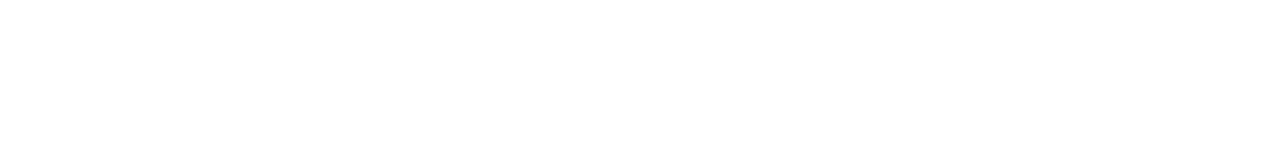
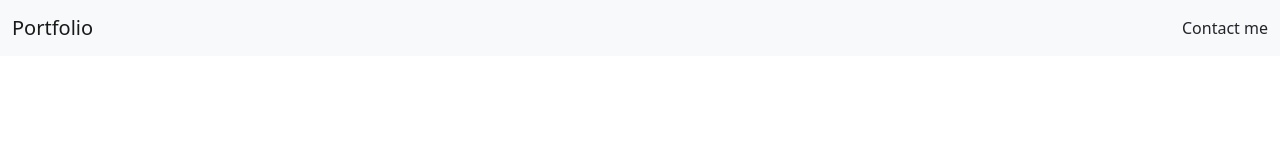
Before and after one commit to DOITA07-Ericchi/bootstrap-html-freelancer, a plain HTML site: page index.html in a window 1280 px wide. Drawn offline with nearby package versions, Linux system fonts and the light colour scheme.

Commit message:
Navbar fatta, più o meno

```diff
--- a/index.html
+++ b/index.html
@@ -9,10 +9,17 @@
 </head>
 <body>
     <header>
-
+        <nav class="navbar navbar-expand-lg bg-light">
+            <div class="container-fluid m">
+              <a class="navbar-brand" href="#">Portfolio</a>
+            <a class="nav-link align-items-end" href="#">Contact me</a>
+            </div>
+          </nav>
     </header>
     <main>
+        <div>
 
+        </div>
     </main>
     <footer>
 
```
